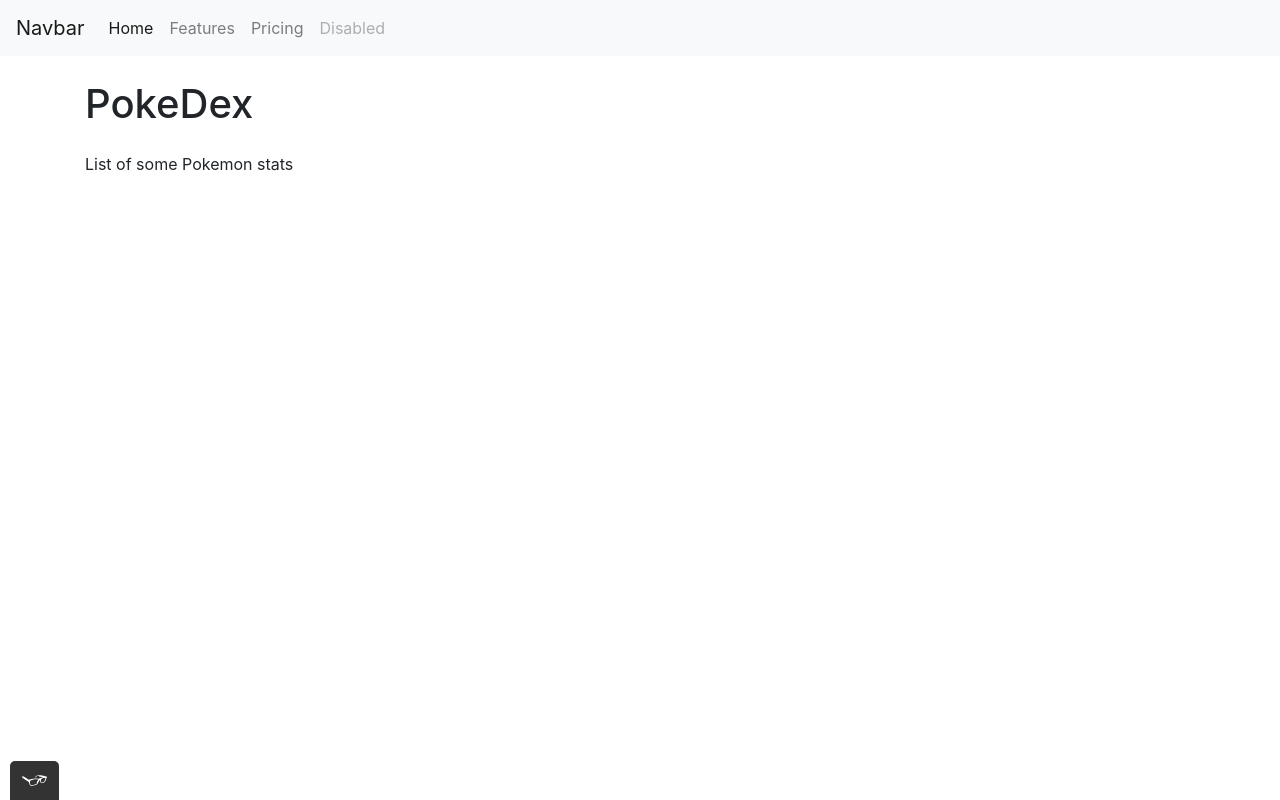
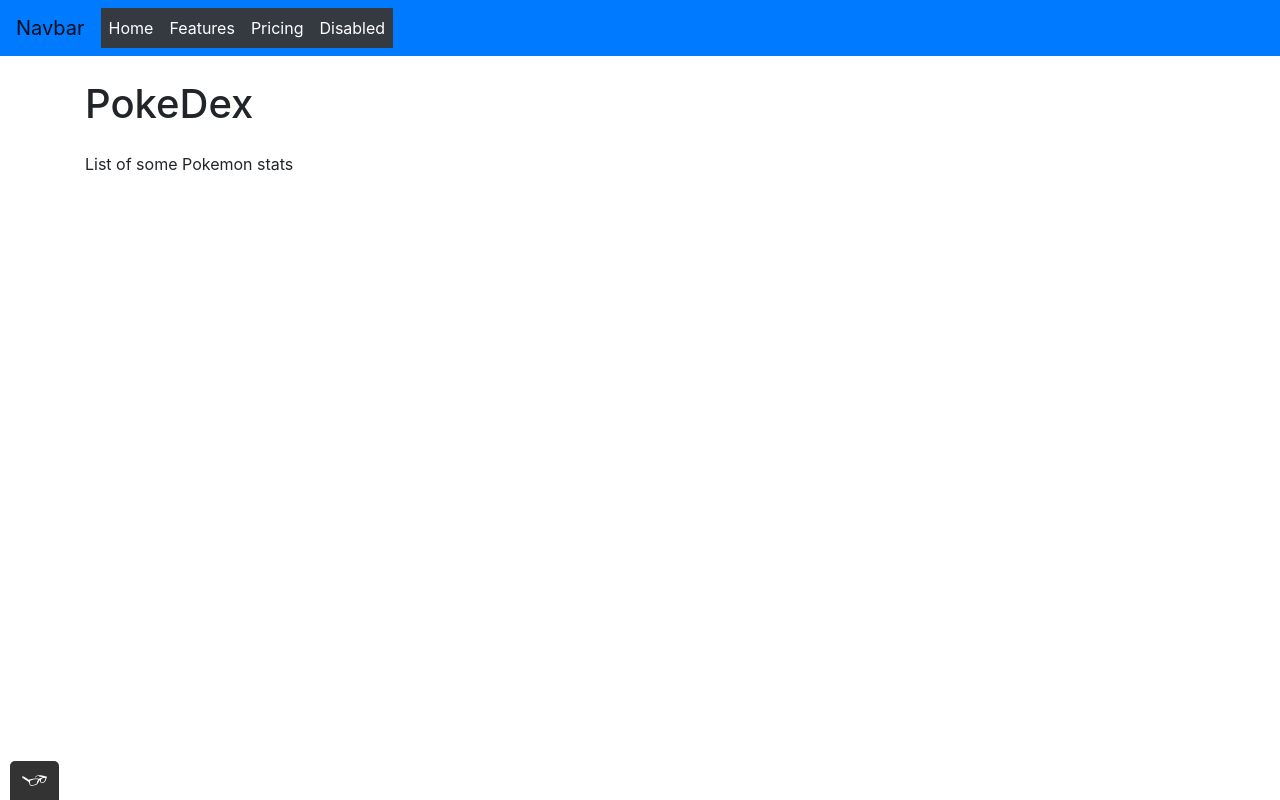
Before and after one commit to PeterWorld816/simple-js-app, a plain HTML site: page index.html in a window 1280 px wide. Drawn offline with nearby package versions, Linux system fonts and the light colour scheme; no server answers.

Commit message:
1.10 contrast change

```diff
--- a/index.html
+++ b/index.html
@@ -7,8 +7,7 @@
 	<link rel="stylesheet" href="https://cdn.jsdelivr.net/npm/bootstrap@4.3.1/dist/css/bootstrap.min.css"
 		integrity="sha384-ggOyR0iXCbMQv3Xipma34MD+dH/1fQ784/j6cY/iJTQUOhcWr7x9JvoRxT2MZw1T" crossorigin="anonymous">
 	<link href="css/styles.css" rel="stylesheet" type="text/css" />
-	<link rel="stylesheet" href="path/to/tota11y.min.css">
-	<script src="path/to/tota11y.min.js"></script>
+
 
 	<title>Simple JS App with Bootstrap</title>
 </head>
@@ -19,7 +18,7 @@
 		<!-- List items will be added dynamically using JavaScript -->
 	</ul>
 
-	<nav class="navbar navbar-expand-lg navbar-light bg-light">
+	<nav class="navbar navbar-expand-lg navbar-light bg-primary">
 		<a class="navbar-brand" href="#">Navbar</a>
 		<button class="navbar-toggler" type="button" data-toggle="collapse" data-target="#navbarNav"
 			aria-controls="navbarNav" aria-expanded="false" aria-label="Toggle navigation">
@@ -28,16 +27,16 @@
 		<div class="collapse navbar-collapse" id="navbarNav">
 			<ul class="navbar-nav">
 				<li class="nav-item active">
-					<a class="nav-link" href="#">Home <span class="sr-only">(current)</span></a>
+					<a class="nav-link text-white bg-dark" href="#">Home <span class="sr-only">(current)</span></a>
 				</li>
 				<li class="nav-item">
-					<a class="nav-link" href="#">Features</a>
+					<a class="nav-link text-white bg-dark" href="#">Features</a>
 				</li>
 				<li class="nav-item">
-					<a class="nav-link" href="#">Pricing</a>
+					<a class="nav-link text-white bg-dark" href="#">Pricing</a>
 				</li>
 				<li class="nav-item">
-					<a class="nav-link disabled" href="#" tabindex="-1" aria-disabled="true">Disabled</a>
+					<a class="nav-link disabled text-white bg-dark" href="#" tabindex="-1" aria-disabled="true">Disabled</a>
 				</li>
 			</ul>
 		</div>
@@ -67,7 +66,7 @@
 				<div class="modal-body">
 				</div>
 				<div class="modal-footer">
-					<button type="button" class="btn btn-secondary" data-dismiss="modal">Close</button>
+					<button type="button" class="btn btn-primary" data-dismiss="modal">Close</button>
 				</div>
 			</div>
 		</div>
--- a/js/scripts.js
+++ b/js/scripts.js
@@ -27,7 +27,7 @@
 
         // Create a new button element
         let button = document.createElement('button');
-        button.classList.add('btn', 'btn-primary');
+        button.classList.add('btn', 'btn-warning');
         button.textContent = pokemon.name; // Assuming each Pokemon has a 'name' property
 
         // Append the button to the li element
@@ -98,7 +98,7 @@
         let typesElement = document.createElement('p');
         let types = [pokemon.types[0].type.name];
         for (let i = 1; i < pokemon.types.length; i++) {
-          types.push(', ' + pokemon.types[i].type.name);
+            types.push(', ' + pokemon.types[i].type.name);
         }
         typesElement.innerHTML = 'Types: ' + types.join('');
 
@@ -112,7 +112,7 @@
         modalBody.appendChild(imageFront);
         modalBody.appendChild(typesElement);
         modalBody.appendChild(heightElement);
-      }
+    }
 
 
     function showDetails(pokemon) {
```
